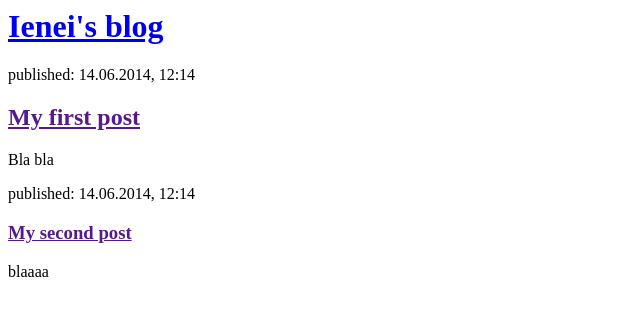
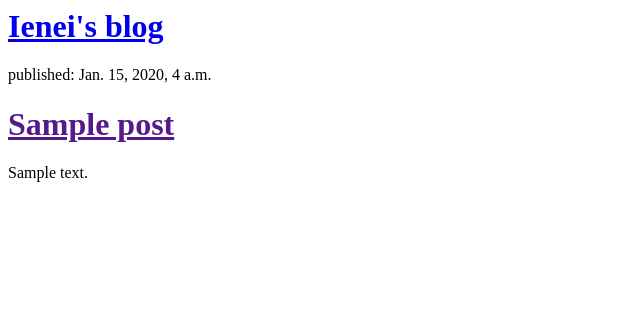
Before and after one commit to Ienei/my-first-blog, a Django app: template blog/templates/post_list.html in a window 1280 px wide. Shown: the top 316 px of the page, without its empty margins (0-640 px from the left). Run offline with Django 3.2, Linux system fonts and the light colour scheme; the template is opened without the code that fills it: values that come from a table or form of the project are taken from there, others are empty; tables that the repository leaves empty hold one stand-in row (values such as "Sample post").

Commit message:
Modified templates to display posts from database

```diff
--- a/blog/templates/post_list.html
+++ b/blog/templates/post_list.html
@@ -6,17 +6,12 @@
         <div>
             <h1><a href="/">Ienei's blog</a></h1>
         </div>
-
-        <div>
-            <p>published: 14.06.2014, 12:14</p>
-            <h2><a href="">My first post</a></h2>
-            <p> Bla bla</p>
-        </div>
-
-        <div>
-          <p>published: 14.06.2014, 12:14</p>
-          <h3><a href="">My second post</a></h3>
-          <p>blaaaa</p>
-        </div>
+        {% for post in posts %}
+            <div>
+                <p>published: {{ post.published_date }}</p>
+                <h1><a href="">{{ post.title }}</a></h1>
+                <p>{{ post.text|linebreaksbr }}</p>
+            </div>
+        {% endfor %}
     </body>
 </html>
--- a/blog/views.py
+++ b/blog/views.py
@@ -1,5 +1,7 @@
 from django.shortcuts import render
-
+from django.utils import timezone
+from .models import Post
 # Create your views here.
 def post_list(request):
-    return render(request, 'post_list.html', {})
+    posts = Post.objects.filter(published_date__lte=timezone.now()).order_by('published_date')
+    return render(request, 'post_list.html', {'posts': posts})
```
